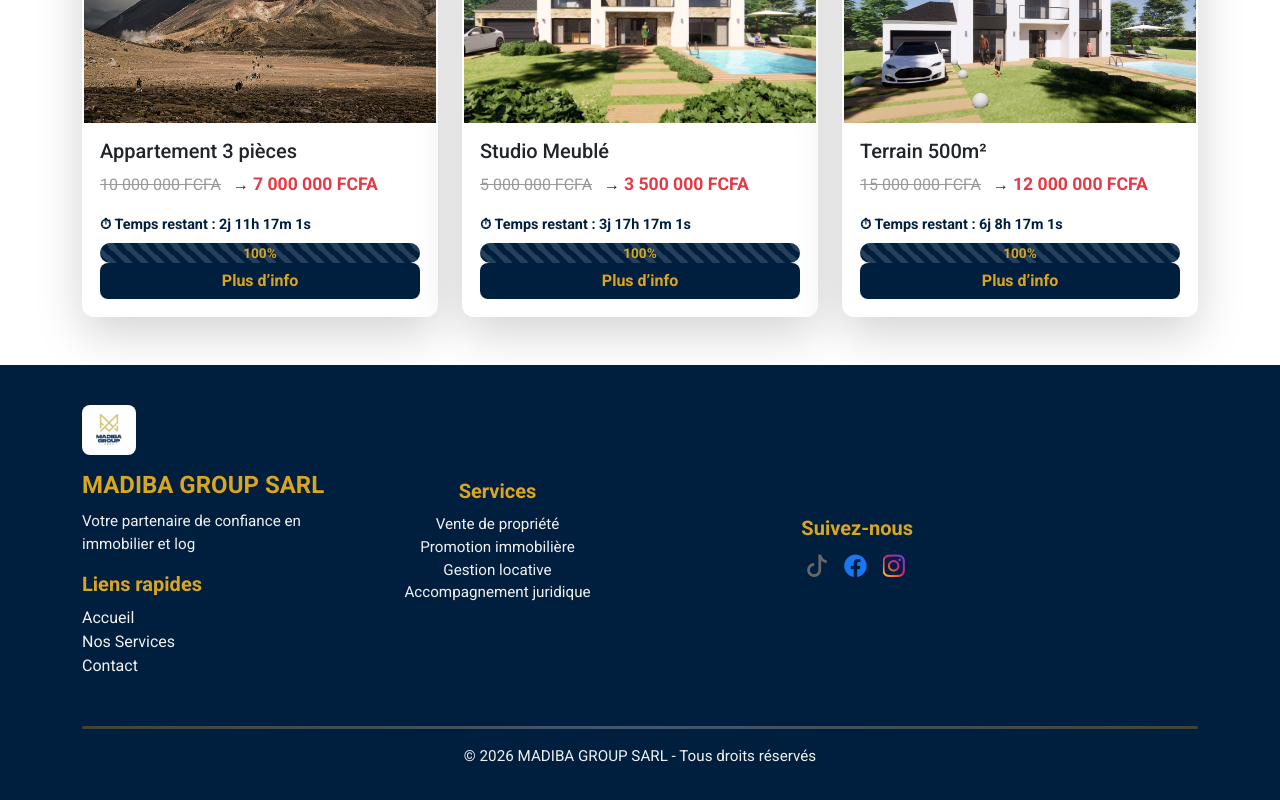
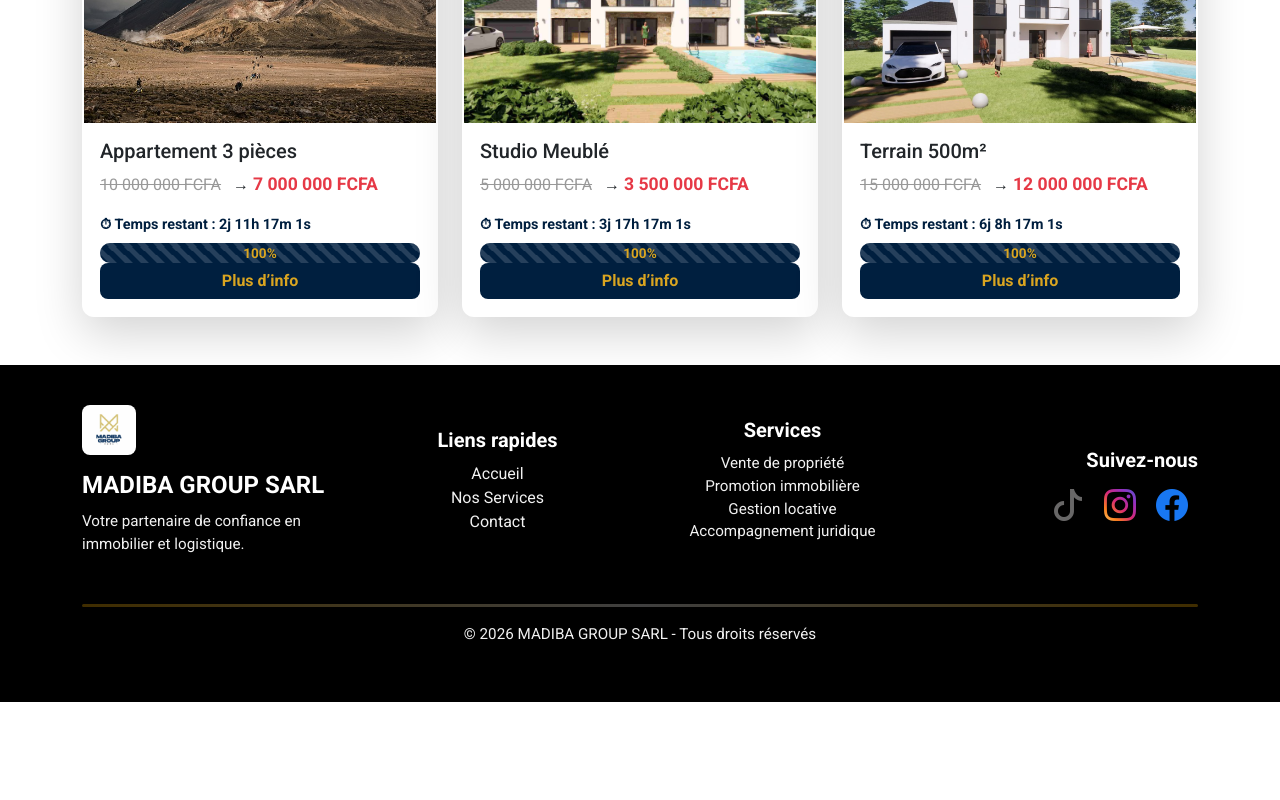
Before and after one commit to ERIKAYOSSA/madiba-group-sarl, a React (Create React App) app: page /annonces in a window 1280 px wide. Shown: the part 774-1574 px from the top of the page. After the commit the page ends 1476 px from the top, so only its background shows below. Built offline with nearby package versions, Linux system fonts and the light colour scheme.

Commit message:
an other one

```diff
--- a/src/annonces.css
+++ b/src/annonces.css
@@ -294,19 +294,19 @@
 
 /* ===== Footer ===== */
 .custom-footer {
-  background: #001f3f;
+  background: #000; /* ✅ fond noir */
+  padding: 40px 20px;
   color: #fff;
-  padding: 40px 0;
 }
 
 .footer-logo {
-  height: 50px;
+  max-width: 120px;
+  border-radius: 8px;
 }
 
 .footer-title {
+  color: #fff;
   font-weight: bold;
-  margin-bottom: 10px;
-  color: goldenrod;
 }
 
 .footer-text {
@@ -324,17 +324,34 @@
   color: goldenrod;
 }
 
+/* Icônes réseaux sociaux avec couleurs officielles */
 .social-icons a {
-  color: #fff;
-  font-size: 1.4rem;
-  margin: 0 8px;
-  transition: color 0.3s ease;
+  font-size: 2rem;
+  margin: 0 10px;
+  transition: transform 0.3s ease;
+}
+
+.social-icons a.tiktok {
+  color: #686767; /* TikTok noir */
+}
+
+.social-icons a.instagram {
+  background: linear-gradient(45deg, #feda75, #fa7e1e, #d62976, #962fbf, #4f5bd5);
+  -webkit-background-clip: text;
+  -webkit-text-fill-color: transparent;
+}
+
+.social-icons a.facebook {
+  color: #1877F2; /* Facebook bleu */
 }
 
 .social-icons a:hover {
-  color: goldenrod;
+  transform: scale(1.2);
 }
 
 .footer-barre {
-  border-top: 1px solid rgba(255,255,255,0.2);
+  border: none;
+  height: 3px;
+  background: linear-gradient(to right, #FFB400, #fff, #FFB400);
+  border-radius: 5px;
 }
--- a/src/components/Annonces.js
+++ b/src/components/Annonces.js
@@ -146,7 +146,7 @@ function Annonces() {
 
       {/* ✅ Ventes Flash */}
       <Container className="my-5">
-        <h2 className="text-center fw-bold mb-4">🔥 Ventes Flash</h2>
+        <h2 className="text-center fw-bold mb-4" >🔥 Ventes Flash 🔥 </h2>
         <Row>
           <Col md={4}>
             <FlashCard>
@@ -199,8 +199,10 @@ function Annonces() {
             <Col md={3} className="text-center text-md-start mb-3">
               <img src={logoMadiba} alt="Logo Madiba Group" className="footer-logo mb-3" />
               <h4 className="footer-title">MADIBA GROUP SARL</h4>
-              <p className="footer-text">Votre partenaire de confiance en immobilier et log </p>
-                            <h5 className="footer-title">Liens rapides</h5>
+              <p className="footer-text">Votre partenaire de confiance en immobilier et logistique.</p>
+            </Col>
+            <Col md={3} className="text-center mb-3">
+              <h5 className="footer-title">Liens rapides</h5>
               <ul className="list-unstyled">
                 <li><Link to="/" className="footer-link">Accueil</Link></li>
                 <li><Link to="/nos-services" className="footer-link">Nos Services</Link></li>
@@ -219,29 +221,14 @@ function Annonces() {
             <Col md={3} className="text-center text-md-end mb-3">
               <h5 className="footer-title">Suivez-nous</h5>
               <div className="social-icons">
-                <a
-                  href="https://www.tiktok.com/@madibagroupsarl"
-                  target="_blank"
-                  rel="noopener noreferrer"
-                  className="tiktok"
-                >
+                <a href="https://www.tiktok.com/@madibagroupsarl" target="_blank" rel="noopener noreferrer" className="tiktok">
                   <i className="bi bi-tiktok"></i>
                 </a>
-                <a
-                  href="https://www.facebook.com/madibagroupsarl"
-                  target="_blank"
-                  rel="noopener noreferrer"
-                  className="facebook"
-                >
+                <a href="https://www.instagram.com/madibagroupsarl" target="_blank" rel="noopener noreferrer" className="instagram">
+                  <i className="bi bi-instagram"></i>
+                </a>
+                <a href="https://www.facebook.com/madibagroupsarl" target="_blank" rel="noopener noreferrer" className="facebook">
                   <i className="bi bi-facebook"></i>
-                </a>
-                <a
-                  href="https://www.instagram.com/madibagroupsarl"
-                  target="_blank"
-                  rel="noopener noreferrer"
-                  className="instagram"
-                >
-                  <i className="bi bi-instagram"></i>
                 </a>
               </div>
             </Col>
--- a/src/components/PromotionImmobiliere.js
+++ b/src/components/PromotionImmobiliere.js
@@ -9,6 +9,9 @@ import { Navbar, Nav, NavDropdown } from "react-bootstrap";
 import logoMadiba from "../logomadiba.jpg";
 import vid1 from "../vid1.MP4";
 import vid2 from "../vid2.MP4";
+import image4 from "../image4.jpg";
+import image3 from "../image3.jpg";
+import image1 from "../image1.jpg";
 
 function PromotionImmobiliere() {
   return (
@@ -107,7 +110,7 @@ function PromotionImmobiliere() {
         <Row className="mt-5">
           <Col md={4}>
             <Card className="shadow-lg promotion-card">
-              <Card.Img variant="top" src="/image1.jpg" alt="Projet 1" />
+              <Card.Img variant="top" src={image3} alt="Projet 1" />
               <Card.Body>
                 <Card.Title>Résidence Prestige</Card.Title>
                 <Card.Text>
@@ -122,7 +125,7 @@ function PromotionImmobiliere() {
 
           <Col md={4}>
             <Card className="shadow-lg promotion-card">
-              <Card.Img variant="top" src="/image2.jpg" alt="Projet 2" />
+              <Card.Img variant="top" src={image4} alt="Projet 2" />
               <Card.Body>
                 <Card.Title>Résidence Horizon</Card.Title>
                 <Card.Text>
@@ -137,7 +140,7 @@ function PromotionImmobiliere() {
 
           <Col md={4}>
             <Card className="shadow-lg promotion-card">
-              <Card.Img variant="top" src="/image3.jpg" alt="Projet 3" />
+              <Card.Img variant="top" src={image1} alt="Projet 3" />
               <Card.Body>
                 <Card.Title>Résidence Émeraude</Card.Title>
                 <Card.Text>
```
